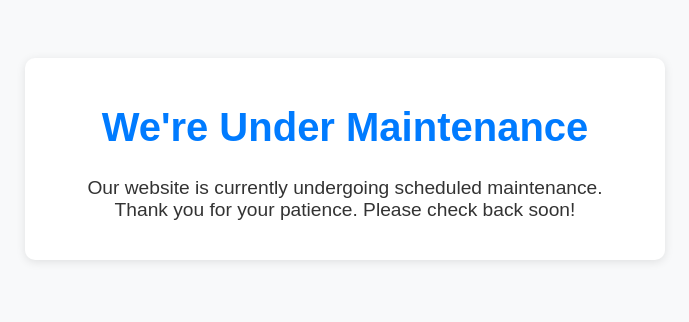
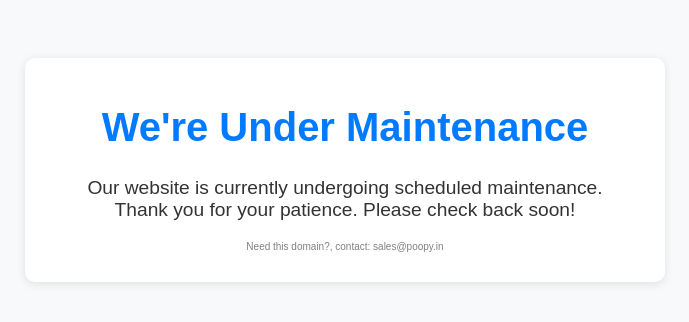
Before and after one commit to test-user571/web-temp, a plain HTML site: page index.html in a window 1280 px wide. Shown: the whole page, without its empty margins (295-984 px from the left). Drawn offline with Linux system fonts and the light colour scheme.

Commit message:
contact added to index.html

```diff
--- a/index.html
+++ b/index.html
@@ -35,6 +35,7 @@
     <h1>We're Under Maintenance</h1>
     <p>Our website is currently undergoing scheduled maintenance. <br>
        Thank you for your patience. Please check back soon!</p>
+    <p style="font-size: 10px; color: grey;">Need this domain?, contact: sales@poopy.in</p>
   </div>
 </body>
 </html>
```
